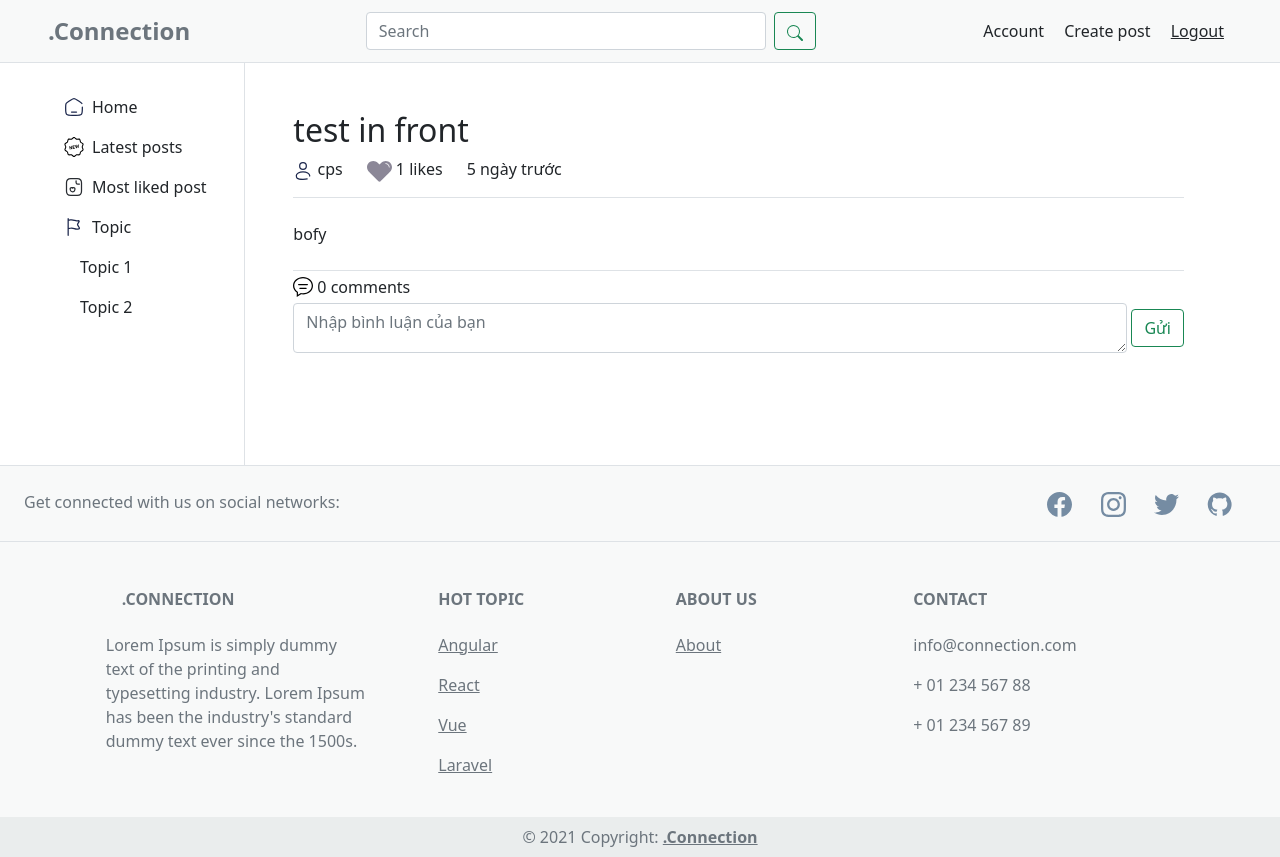
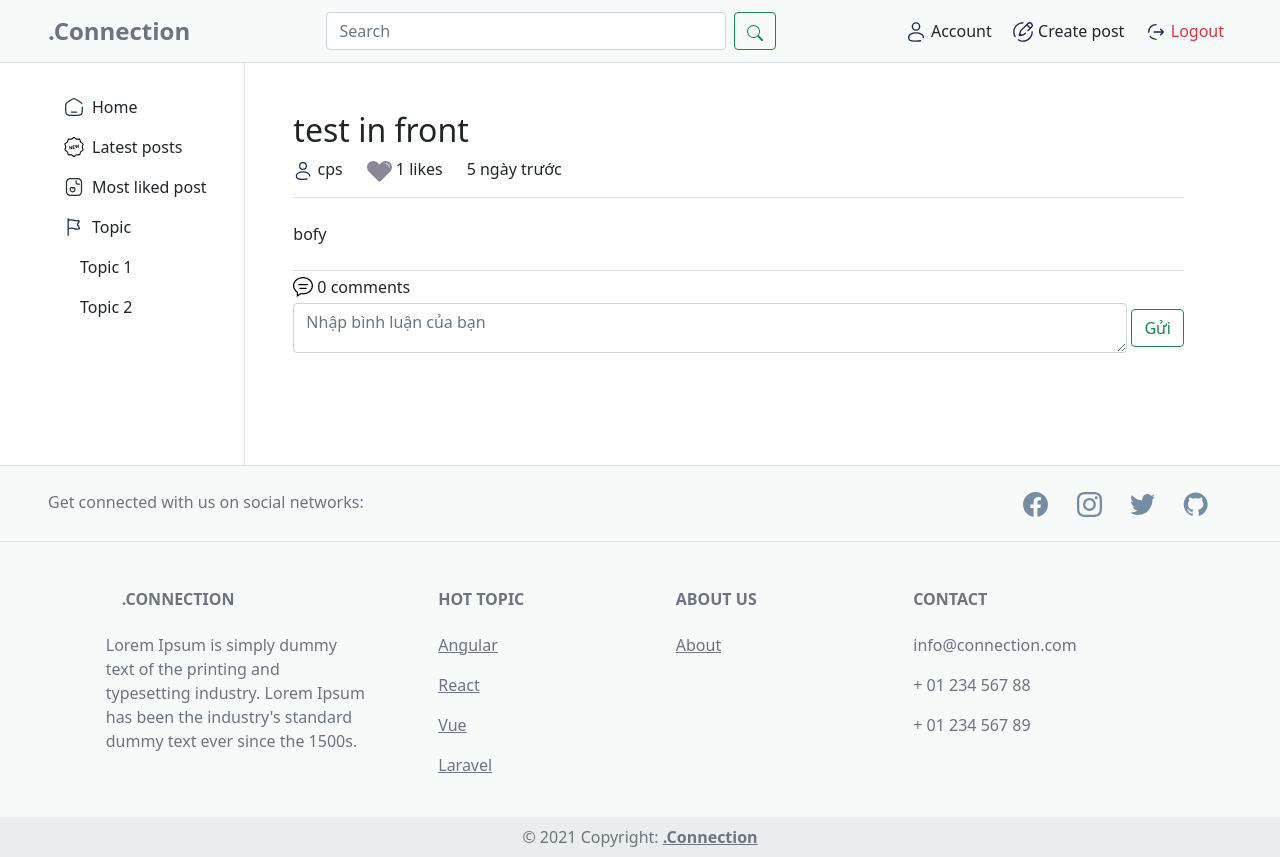
Before and after one commit to anhpham21u/connection, a Django app: page /post/3/ in a window 1280 px wide. Run offline with Django 4.2, Linux system fonts and the light colour scheme; a user stored in the database is signed in; data comes from the database, SQL or seed files in the repository; both versions use the stored data as it was after the commit.

Commit message:
change nav and fix like post not log

```diff
--- a/app/views.py
+++ b/app/views.py
@@ -60,6 +60,10 @@ def delete_post(request, id):
 
 
 def like_post(request, id):
+    user_log = request.user
+    if not user_log.is_authenticated:
+        return redirect('login')
+
     post = Post.objects.get(id=id)
     user = request.user
 
--- a/static/css/styles.css
+++ b/static/css/styles.css
@@ -22,3 +22,7 @@
 .myNav {
     background-color: #F8F9F9;
 }
+
+.text-decoration:hover {
+    text-decoration: underline;
+}
--- a/templates/app/post.html
+++ b/templates/app/post.html
@@ -25,7 +25,7 @@
     </p>
 
     <div>
-      <a class="text-decoration-none" href="{% url "like_post" post.id %}" data-post-id="{{ post.id }}">
+      <a class="text-decoration-none" href="{% url "like_post" post.id %}">
         {% if request.user in post.likes.all %}
         <svg version="1.0" id="Layer_1" xmlns="http://www.w3.org/2000/svg" xmlns:xlink="http://www.w3.org/1999/xlink"
           width="25px" height="25px" viewBox="0 0 64 64" enable-background="new 0 0 64 64" xml:space="preserve"
--- a/templates/components/footer.html
+++ b/templates/components/footer.html
@@ -1,7 +1,7 @@
 <!-- Footer -->
 <footer class="text-center text-lg-start footer text-muted">
   <!-- Section: Social media -->
-  <section class="d-flex justify-content-center justify-content-lg-between p-4 border-bottom">
+  <section class="d-flex justify-content-center justify-content-lg-between p-4 px-5 border-bottom">
     <!-- Left -->
     <div class="me-5 d-none d-lg-block">
       <span>Get connected with us on social networks:</span>
--- a/templates/components/navbar.html
+++ b/templates/components/navbar.html
@@ -23,16 +23,50 @@
       </form>
       <div class="mt-lg-0 mt-3">
         {% if request.user.is_authenticated %}
-        <a class="p-2 text-dark text-decoration-none" href="{% url 'account' %}">Account</a>
-        <a class="p-2 text-dark text-decoration-none" href="{% url 'newpost' %}">Create post</a>
-        <a class="p-2 text-dark" href="{% url 'logout' %}">Logout</a>
+        <a class="p-2 text-dark text-decoration-none" href="{% url 'account' %}">
+          <svg width="22px" height="22px" viewBox="0 0 24 24" fill="none" xmlns="http://www.w3.org/2000/svg">
+            <g id="SVGRepo_bgCarrier" stroke-width="0"></g>
+            <g id="SVGRepo_tracerCarrier" stroke-linecap="round" stroke-linejoin="round"></g>
+            <g id="SVGRepo_iconCarrier">
+              <circle cx="12" cy="6" r="4" stroke="#1C274C" stroke-width="1.5"></circle>
+              <path
+                d="M19.9975 18C20 17.8358 20 17.669 20 17.5C20 15.0147 16.4183 13 12 13C7.58172 13 4 15.0147 4 17.5C4 19.9853 4 22 12 22C14.231 22 15.8398 21.8433 17 21.5634"
+                stroke="#1C274C" stroke-width="1.5" stroke-linecap="round"></path>
+            </g>
+          </svg>
+          <span class="text-decoration">Account</span>
+        </a>
+        <a class="p-2 text-dark text-decoration-none" href="{% url 'newpost' %}">
+          <svg width="22px" height="22px" viewBox="0 0 24 24" fill="none" xmlns="http://www.w3.org/2000/svg">
+            <g id="SVGRepo_bgCarrier" stroke-width="0"></g>
+            <g id="SVGRepo_tracerCarrier" stroke-linecap="round" stroke-linejoin="round"></g>
+            <g id="SVGRepo_iconCarrier">
+              <path
+                d="M16.652 3.45506L17.3009 2.80624C18.3759 1.73125 20.1188 1.73125 21.1938 2.80624C22.2687 3.88124 22.2687 5.62415 21.1938 6.69914L20.5449 7.34795M16.652 3.45506C16.652 3.45506 16.7331 4.83379 17.9497 6.05032C19.1662 7.26685 20.5449 7.34795 20.5449 7.34795M16.652 3.45506L10.6872 9.41993C10.2832 9.82394 10.0812 10.0259 9.90743 10.2487C9.70249 10.5114 9.52679 10.7957 9.38344 11.0965C9.26191 11.3515 9.17157 11.6225 8.99089 12.1646L8.41242 13.9M20.5449 7.34795L17.5625 10.3304M14.5801 13.3128C14.1761 13.7168 13.9741 13.9188 13.7513 14.0926C13.4886 14.2975 13.2043 14.4732 12.9035 14.6166C12.6485 14.7381 12.3775 14.8284 11.8354 15.0091L10.1 15.5876M10.1 15.5876L8.97709 15.9619C8.71035 16.0508 8.41626 15.9814 8.21744 15.7826C8.01862 15.5837 7.9492 15.2897 8.03811 15.0229L8.41242 13.9M10.1 15.5876L8.41242 13.9"
+                stroke="#1C274C" stroke-width="1.5" stroke-linecap="round"></path>
+              <path
+                d="M22.75 12C22.75 11.5858 22.4142 11.25 22 11.25C21.5858 11.25 21.25 11.5858 21.25 12H22.75ZM12 2.75C12.4142 2.75 12.75 2.41421 12.75 2C12.75 1.58579 12.4142 1.25 12 1.25V2.75ZM7.37554 20.013C7.017 19.8056 6.5582 19.9281 6.3508 20.2866C6.14339 20.6452 6.26591 21.104 6.62446 21.3114L7.37554 20.013ZM2.68862 17.3755C2.89602 17.7341 3.35482 17.8566 3.71337 17.6492C4.07191 17.4418 4.19443 16.983 3.98703 16.6245L2.68862 17.3755ZM21.25 12C21.25 17.1086 17.1086 21.25 12 21.25V22.75C17.9371 22.75 22.75 17.9371 22.75 12H21.25ZM12 1.25C6.06294 1.25 1.25 6.06294 1.25 12H2.75C2.75 6.89137 6.89137 2.75 12 2.75V1.25ZM6.62446 21.3114C8.2064 22.2265 10.0432 22.75 12 22.75V21.25C10.3139 21.25 8.73533 20.7996 7.37554 20.013L6.62446 21.3114ZM1.25 12C1.25 13.9568 1.77351 15.7936 2.68862 17.3755L3.98703 16.6245C3.20043 15.2647 2.75 13.6861 2.75 12H1.25Z"
+                fill="#1C274C"></path>
+            </g>
+          </svg>
+          <span class="text-decoration">Create post</span>
+        </a>
+        <a class="p-2 text-dark text-decoration-none" href="{% url 'logout' %}">
+          <svg width="22px" height="22px" viewBox="0 0 24 24" fill="none" xmlns="http://www.w3.org/2000/svg">
+            <g id="SVGRepo_bgCarrier" stroke-width="0"></g>
+            <g id="SVGRepo_tracerCarrier" stroke-linecap="round" stroke-linejoin="round"></g>
+            <g id="SVGRepo_iconCarrier">
+              <path d="M10 12H20M20 12L17 9M20 12L17 15" stroke="#1C274C" stroke-width="1.5" stroke-linecap="round"
+                stroke-linejoin="round"></path>
+              <path d="M4 12C4 7.58172 7.58172 4 12 4M12 20C9.47362 20 7.22075 18.8289 5.75463 17" stroke="#1C274C"
+                stroke-width="1.5" stroke-linecap="round"></path>
+            </g>
+          </svg>
+          <span class="text-decoration text-danger">Logout</span>
+        </a>
         {% else %}
-        <button class="btn btn-primary">
-          <a class="text-white text-decoration-none" href="{% url "login" %}">Log in</a>
-        </button>
-        <button class="btn btn-primary">
-          <a class="text-white text-decoration-none" href="{% url "register" %}">Sign up</a>
-        </button>
+        <a class="text-decoration-none btn btn-outline-primary" href="{% url "login" %}">Log in</a>
+        <a class="text-white text-decoration-none btn btn-primary" href="{% url "register" %}">Sign up</a>
         {% endif %}
       </div>
     </div>
```
Also changed, not shown: db.sqlite3.
